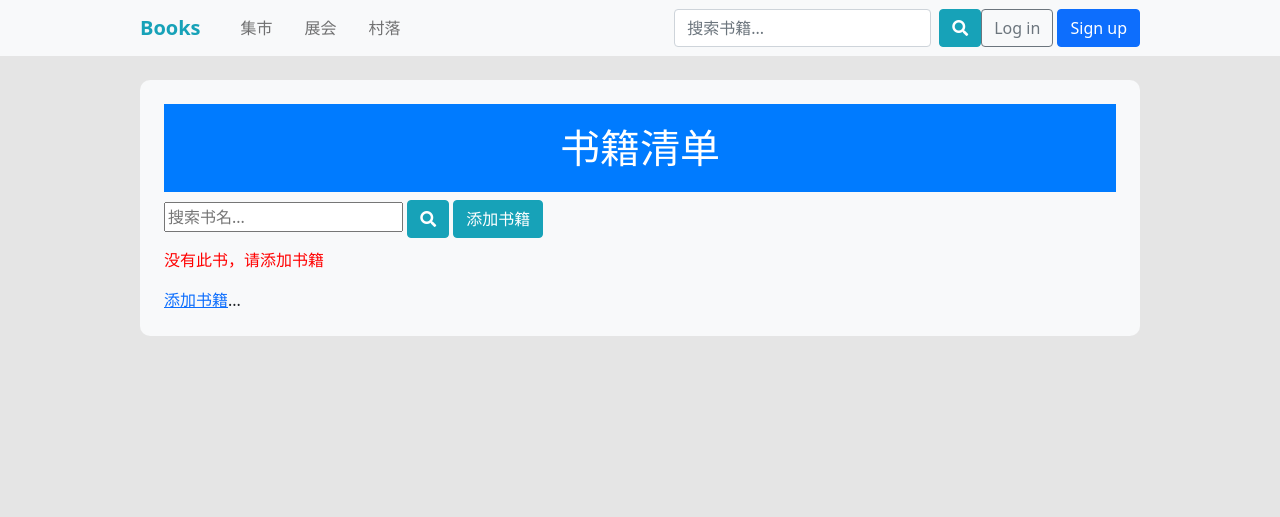
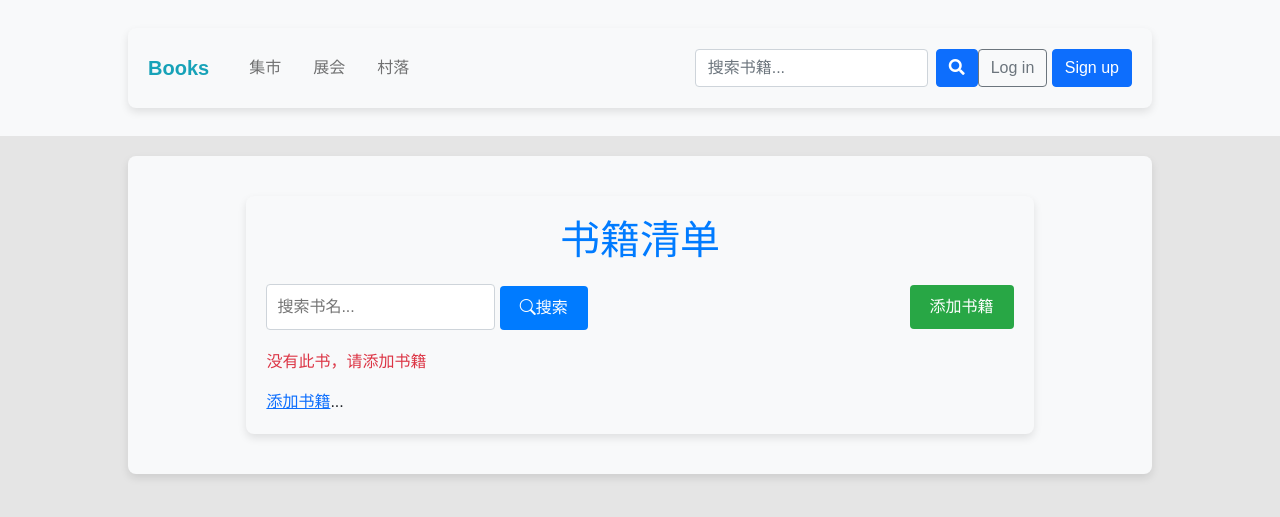
Before and after one commit to UMR0629/BOOKWEB, a Django app: page /Usercomments/ in a window 1280 px wide. Shown: the top 517 px of the page. Run offline with Django 4.2, Linux system fonts and the light colour scheme; some libraries are stand-ins or nearby versions; some web fonts are replaced.

Commit message:
'增加图片and修改bug'

```diff
--- a/BookWeb/BookWeb/urls.py
+++ b/BookWeb/BookWeb/urls.py
@@ -15,7 +15,7 @@ Including another URLconf
     2. Add a URL to urlpatterns:  path('blog/', include('blog.urls'))
 """
 from django.contrib import admin
-
+from django.conf.urls.static import static
 from django.urls import path, include, re_path
 from django.views.static import serve
 from django.conf import settings
@@ -27,4 +27,4 @@ urlpatterns = [
     path("", include('Forum.urls')),
     path("info/", include("UserInfo.urls")),
     path("Usercomments/", include(("Usercomments.urls",'Usercomments'), namespace='Usercomments')),
-]
+] + static(settings.MEDIA_URL, document_root=settings.MEDIA_ROOT)
--- a/BookWeb/Usercomments/forms.py
+++ b/BookWeb/Usercomments/forms.py
@@ -13,7 +13,7 @@ class ReviewForm(forms.ModelForm):
 class BookForm(forms.ModelForm):
     class Meta:
         model = Book
-        fields = ['title','author', 'average_rating','total_numbers']
+        fields = ['title','author', 'average_rating','total_numbers','image']
 
 class BookReviewForm(forms.Form):
     title = forms.CharField(max_length=200, label='书名')
--- a/BookWeb/Usercomments/models.py
+++ b/BookWeb/Usercomments/models.py
@@ -6,6 +6,7 @@ class Book(models.Model):
     author = models.CharField(max_length=10,default='Unknown')  #作者
     average_rating = models.FloatField(default = 0.0)     # 平均评分
     total_numbers = models.IntegerField(default = 0)    # 总评分人数
+    image = models.ImageField(upload_to = 'book_images/',default = 'default.jpg',blank=True,null=True)
 
     def __str__(self):
         return self.title
--- a/BookWeb/Usercomments/templates/add_book.html
+++ b/BookWeb/Usercomments/templates/add_book.html
@@ -57,7 +57,7 @@
     <div class="container">
         <h1>添加书籍和评论</h1>
         <!-- 书籍添加表单 -->
-        <form method="post">
+        <form method="post" enctype="multipart/form-data">
             {% csrf_token %}
             <label for="title">书名：</label>
             <input type="text" id="title" name="title" required><br>
@@ -67,6 +67,8 @@
             <input type="number" id="rating" step="0.01" name="rating" required><br>
             <label for="comment">理由：</label>
             <textarea id="comment" name="comment" required></textarea><br>
+            <label for="image">图片（可选）：</label>
+            <input type="file" id="image" name="image"><br>
             <input type="submit" value="提交">
         </form>
     </div>
--- a/BookWeb/Usercomments/templates/book_list.html
+++ b/BookWeb/Usercomments/templates/book_list.html
@@ -4,58 +4,125 @@
 {% block title %}书籍清单{% endblock %}
 
 {% block stylesheet %}
+
 <link rel="stylesheet" href="https://cdn.jsdelivr.net/npm/bootstrap-icons@1.10.0/font/bootstrap-icons.css">
-
-
+<link rel="stylesheet" href="{% static 'css/bootstrap.min.css' %}">
+<link rel="stylesheet" href="{% static 'css/bootstrap-icons.css' %}">
 <style>
-
+    body {
+        font-family: 'Arial', sans-serif;
+    }
     .container {
         width: 80%;
-                margin: auto;
-                overflow: hidden;
+        margin: 20px auto;
+        padding: 20px;
+        background-color: #f8f9fa;
+        border-radius: 8px;
+        box-shadow: 0 4px 8px rgba(0, 0, 0, 0.1);
     }
     h1 {
-                background-color: #007bff; /* 浅蓝色背景 */
-                color: #fff; /* 白色字体 */
+        color: #007bff;
         text-align: center;
-                padding: 20px 0;
+        margin-bottom: 20px;
     }
-
-
-
-
-
+    .search-form {
+        display: flex;
+        justify-content: space-between;
+        align-items: center;
+        margin-bottom: 20px;
+    }
+    .search-form input[type="text"] {
+        padding: 10px;
+        border: 1px solid #ced4da;
+        border-radius: 4px;
+        flex-grow: 1;
+    }
+    .search-form button {
+        padding: 10px 20px;
+        background-color: #007bff;
+        color: white;
+        border: none;
+        border-radius: 4px;
+        cursor: pointer;
+    }
+    .search-form button:hover {
+        background-color: #0056b3;
+    }
+    .search-form a {
+        padding: 10px 20px;
+        background-color: #28a745;
+        color: white;
+        border: none;
+        border-radius: 4px;
+        text-decoration: none;
+        cursor: pointer;
+    }
+    .search-form a:hover {
+        background-color: #218838;
+    }
+    .book-list {
+        list-style: none;
+        padding: 0;
+    }
+    .book-list li {
+        display: flex;
+        align-items: center;
+        margin-bottom: 20px;
+    }
+    .book-list img {
+        width: 150px; /* 增大图片尺寸 */
+        height: auto;
+        margin-right: 20px;
+        border-radius: 4px;
+    }
+    .book-info h2 {
+        margin: 0 0 5px 0;
+        color: #343a40;
+        font-size: 1.25rem; /* 适当调小书籍名称 */
+    }
+    .book-info p {
+        margin: 0 0 5px 0;
+        color: #6c757d;
+    }
     .no-results {
-            color: red;
-            margin-top: 10px;
+        color: #dc3545;
+        margin-top: 20px;
     }
 </style>
-{%endblock%}
+{% endblock %}
+
 {% block content %}
-
-    <div style="border-radius: 10px;" class="mt-4 p-4 bg-light">
+<div class="container">
     <h1>书籍清单</h1>
+    <div class="search-form">
         <form action="." method="get">
             <input type="text" name="search" placeholder="搜索书名...">
-            <button class="btn btn-primary custom-button" type="submit"><i class="fas fa-search"></i></button>
-            <a href="{% url 'Usercomments:add_book' %}" class="btn btn-primary custom-button">添加书籍</a>
+            <button type="submit" class="btn btn-primary custom-button"><i class="bi bi-search"></i>搜索</button>
         </form>
+        <a href="{% url 'Usercomments:add_book' %}" class="btn btn-success custom-button">添加书籍</a>
+    </div>
     {% if books %}
-            <ul>
+        <ul class="book-list">
             {% for book in books %}
             <li>
-                    <h2>{{book.title}}</h2>
-                    <p>作者：{{book.author}}</p>
+                {% if book.image %}
+                <img src="{{ book.image.url }}" alt="Book Image">
+                {% else %}
+                <img src="{{ MEDIA_URL }}book_images/default.jpg" alt="Default Book Image">
+                {% endif %}
+                <div class="book-info">
+                    <h2>{{ book.title }}</h2>
+                    <p>作者：{{ book.author }}</p>
                     <p>平均评分: {{ book.average_rating }}</p>
                     <p>评分人数: {{ book.total_numbers }}</p>
                     <a href="{% url 'Usercomments:book_review' book.id %}">评分</a>
+                </div>
             </li>
             {% endfor %}
         </ul>
     {% else %}
         <p class="no-results">没有此书，请添加书籍</p>
         <a href="{% url 'Usercomments:add_book' %}">添加书籍</a>...
-
     {% endif %}
 </div>
 {% endblock %}
--- a/BookWeb/Usercomments/urls.py
+++ b/BookWeb/Usercomments/urls.py
@@ -1,6 +1,8 @@
 from django.urls import path
 from .views import book_list,add_book,book_review
 from .import views
+from django.conf import settings
+from django.conf.urls.static import static
 
 app_name = 'Usercomments'
 
--- a/BookWeb/Usercomments/views.py
+++ b/BookWeb/Usercomments/views.py
@@ -1,11 +1,15 @@
+import os
+from django.conf import settings
 from django.shortcuts import render, get_object_or_404, redirect
 from .models import Book, Review
 from django.urls import reverse
 from django.db.models import Avg
 from statistics import mean
+from django.core.files.images import ImageFile
 from .forms import ReviewForm,BookForm,BookReviewForm
 from django.http import HttpResponse, Http404
 import statistics
+
 # Create your views here.
 
 def book_review(request, book_id):
@@ -42,6 +46,7 @@ def add_book(request):
         author = request.POST.get('author','Unknown')
         rating_str = request.POST.get('rating')
         comment = request.POST.get('comment')
+        image = request.FILES.get('image')
         try:
             rating = float(rating_str)
         except (ValueError, TypeError):
@@ -50,13 +55,17 @@ def add_book(request):
 
         if title and rating and comment:
             book, created = Book.objects.get_or_create(title=title,defaults={'author':author})
+            if not created and book.author == 'Unknown' and author:
+                book.author = author
+            if image:
+                book.image = image  # 更新图片字段
             if created:
-                #book.author = author #初始作者姓名
+                #book.author = author #初始作者姓名}
                 book.average_rating = rating  # 初始评分
                 book.total_numbers = 1  # 初始评分人数
             else:
-                if book.author == 'Unknown' and author :
-                    book.author = author
+                if image and not book.image: # 只有当书籍没有图片时才更新图片
+                    book.image.save(image.name,ImageField(image))
                 book.total_numbers += 1
                 book.average_rating = ((book.average_rating * (book.total_numbers - 1)) + rating) / book.total_numbers
             book.save()
@@ -71,4 +80,10 @@ def book_list(request):
     if 'search' in request.GET:
         search_query = request.GET['search']
         books = Book.objects.filter(title__icontains=search_query)
+    default_image_path = 'book_images/default.jpg'
+    for book in books:
+        if not book.image:
+            default_image = open(os.path.join(settings.MEDIA_ROOT, default_image_path), 'rb')
+            book.image.save(default_image_path, ImageFile(default_image))
+            book.save()
     return render(request, 'book_list.html', {'books': books})
```
Also changed, not shown: BookWeb/Usercomments/migrations/0005_book_image_alter_book_author.py (added), BookWeb/media/book_images/book_images/default.jpg (added), BookWeb/media/book_images/book_images/default_nbHhlKf.jpg (added), BookWeb/media/book_images/default.jpg (added), BookWeb/media/book_images/info.gif (added), BookWeb/media/book_images/info_QWfU5Iu.gif (added), BookWeb/media/book_images/info_ctl0S1p.gif (added), BookWeb/media/book_images/info_hgkuQVf.gif (added), BookWeb/media/default.jpg (added). Lines whose indentation alone changed are shown as unchanged.
